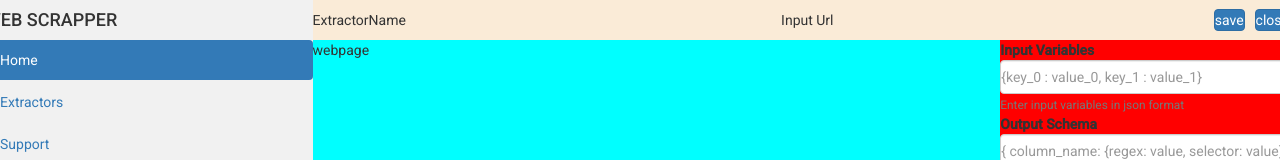
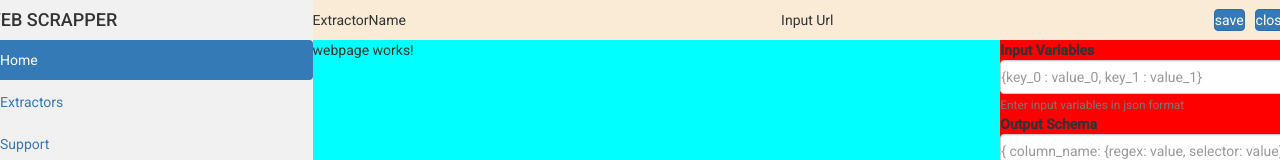
Before and after one commit to AkanshaWajge/WEB-SCARPPER, an Angular app: page /extractors/edit/1 in a window 1280 px wide. Shown: the top 160 px of the page. Built offline with nearby package versions, Linux system fonts and the light colour scheme.

Commit message:
Webpage component

```diff
--- a/package.json
+++ b/package.json
@@ -21,6 +21,7 @@
     "@angular/platform-browser": "~9.1.4",
     "@angular/platform-browser-dynamic": "~9.1.4",
     "@angular/router": "~9.1.4",
+    "puppeteer": "^3.0.3",
     "rxjs": "~6.5.4",
     "tslib": "^1.10.0",
     "zone.js": "~0.10.2"
--- a/src/app/app.module.ts
+++ b/src/app/app.module.ts
@@ -9,6 +9,7 @@ import { SupportComponent } from './support/support.component';
 import { EditComponent } from './extractors/edit/edit.component';
 import { BrowserAnimationsModule } from '@angular/platform-browser/animations';
 import { ReactiveFormsModule } from '@angular/forms';
+import { WebpageComponent } from './extractors/edit/webpage/webpage.component';
 
 @NgModule({
   declarations: [
@@ -16,7 +17,8 @@ import { ReactiveFormsModule } from '@angular/forms';
     HomeComponent,
     ExtractorsComponent,
     SupportComponent,
-    EditComponent
+    EditComponent,
+    WebpageComponent
   ],
   imports: [
     BrowserModule,
--- a/src/app/extractors/edit/edit.component.html
+++ b/src/app/extractors/edit/edit.component.html
@@ -9,7 +9,7 @@
   </div>
   <div class="content-wrapper">
     <div class="webpage-wrapper">
-      webpage
+      <app-webpage></app-webpage>
     </div>
     <div class="editor">
       <form [formGroup]="form" (ngSubmit)="onSubmit(form.value)">
--- /dev/null
+++ b/src/app/extractors/edit/webpage/webpage.component.html
@@ -0,0 +1 @@
+<p>webpage works!</p>
--- /dev/null
+++ b/src/app/extractors/edit/webpage/webpage.component.ts
@@ -0,0 +1,15 @@
+import { Component, OnInit } from '@angular/core';
+
+@Component({
+  selector: 'app-webpage',
+  templateUrl: './webpage.component.html',
+  styleUrls: ['./webpage.component.css']
+})
+export class WebpageComponent implements OnInit {
+
+  constructor() { }
+
+  ngOnInit(): void {
+  }
+
+}
```
Also changed, not shown: src/app/extractors/edit/webpage/webpage.component.css (added), 2 other files (tests, documents, lock files or other folders).
